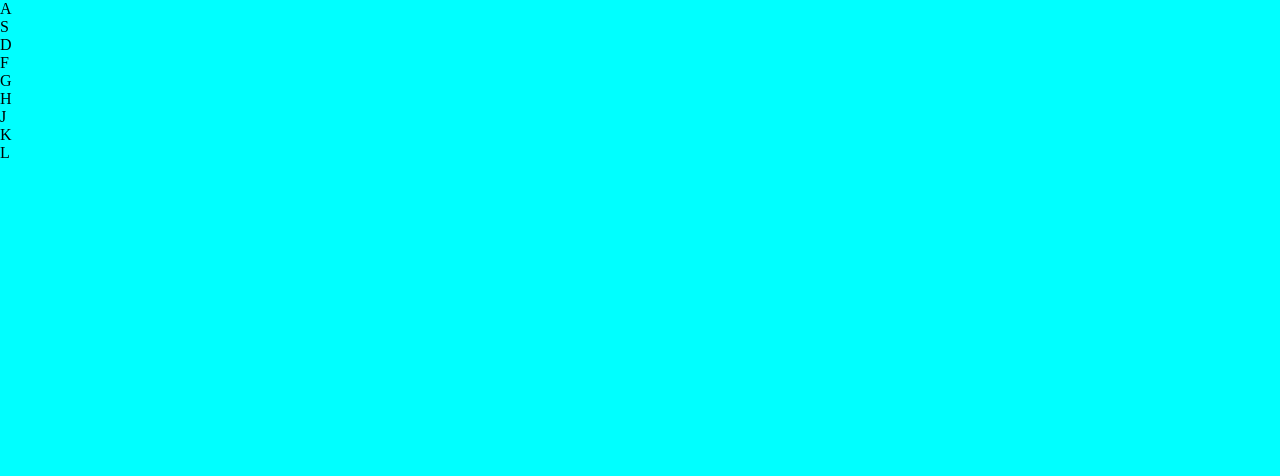
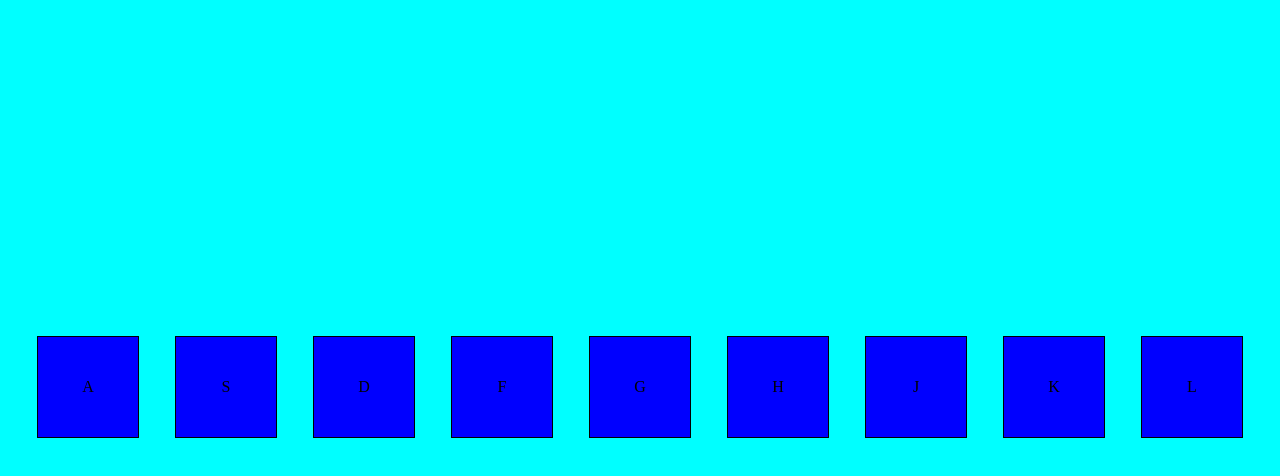
Before and after one commit to jakimiszka/js_challange, a plain HTML site: page drum-kit/index.html in a window 1280 px wide. Drawn offline with Linux system fonts and the light colour scheme.

Commit message:
some profress, added wave assets

```diff
--- a/drum-kit/index.html
+++ b/drum-kit/index.html
@@ -8,15 +8,15 @@
 </head>
 <body>
     <div id="container">
-        <div class="">A</div>
-        <div class="">S</div>
-        <div class="">D</div>
-        <div class="">F</div>
-        <div class="">G</div>
-        <div class="">H</div>
-        <div class="">J</div>
-        <div class="">K</div>
-        <div class="">L</div>
+        <div class="button"><p class="text-content">A</p></div>
+        <div class="button"><p class="text-content">S</p></div>
+        <div class="button"><p class="text-content">D</p></div>
+        <div class="button"><p class="text-content">F</p></div>
+        <div class="button"><p class="text-content">G</p></div>
+        <div class="button"><p class="text-content">H</p></div>
+        <div class="button"><p class="text-content">J</p></div>
+        <div class="button"><p class="text-content">K</p></div>
+        <div class="button"><p class="text-content">L</p></div>
     </div>
     <script src="./script.js"></script>
 </body>
--- a/drum-kit/script.js
+++ b/drum-kit/script.js
@@ -1 +1,14 @@
-console.log('vannila js challnage start');
+const buttons = document.getElementsByClassName('button');
+
+let beat = new Audio('./assets/boom.wav');
+
+const buttonsArray = [...buttons]
+    .map((button) => {
+        button.onclick = () => {
+            console.log(button.innerHTML + ' clicked!');
+
+            // button press eeds some delay/loop action
+            // each button different sound
+            beat.play();
+        }
+});
--- a/drum-kit/style.css
+++ b/drum-kit/style.css
@@ -6,4 +6,33 @@ html, body {
 #container {
     height: 100%;
     background-color: aqua;
+    overflow: auto;
+    text-align: center;
+    vertical-align: middle;
 }
+
+.button {
+    height: 100px;
+    width: 100px;
+    background-color: blue;
+    margin: 1rem;
+    display: inline-block;
+    border:solid black 1px;
+    position: relative;
+    top: 40%;
+}
+
+.text-content {
+    position: relative;
+    top: 25%;
+    text-align: center;
+}
+
+.button:hover {
+    background-color: bisque;
+    transform: rotate(5deg);
+}
+
+.button:active{
+    scale: 1.4;
+}
```
Also changed, not shown: 11 other files.
